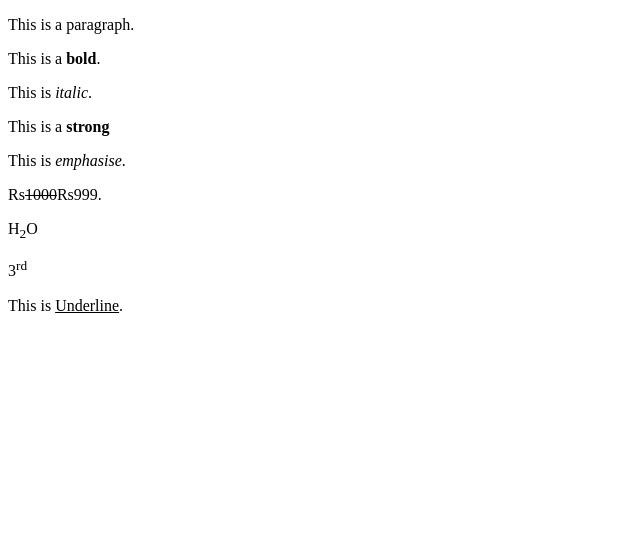
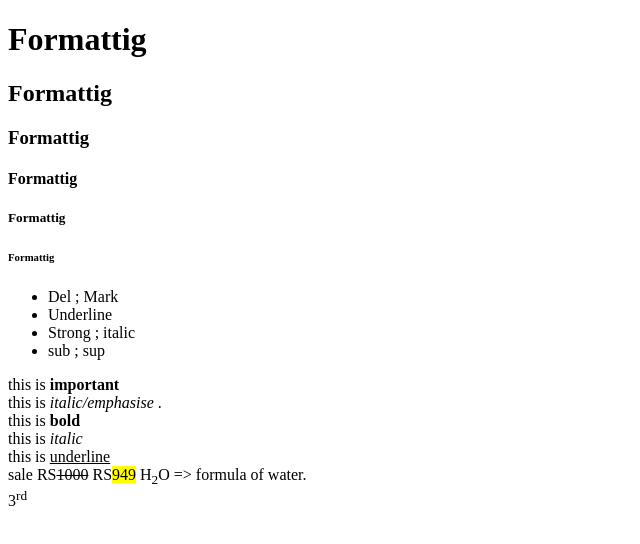
Before and after one commit to NehalAhmedQureshi/EASE-CODE-with-nehal, a plain HTML site: page 02_paraFormatting.html in a window 1280 px wide. Shown: the whole page, without its empty margins (0-640 px from the left). Drawn offline with Linux system fonts and the light colour scheme.

Commit message:
formatting class

```diff
--- a/02_paraFormatting.html
+++ b/02_paraFormatting.html
@@ -1,29 +1,40 @@
 <!DOCTYPE html>
 <html lang="en">
-
 <head>
-
     <title>Formatting</title>
 </head>
-
 <body>
 
-    <p>This is a paragraph.</p>
-    <p>This is a <b>bold</b>.</p>
-    <p>This is <i>italic</i>.</p>
+    <h1>Formattig</h1>
+    <h2>Formattig</h2>
+    <h3>Formattig</h3>
+    <h4>Formattig</h4>
+    <h5>Formattig</h5>
+    <h6>Formattig</h6>
 
-    <p>This is a <strong>strong</strong></p>
-    <p>This is <em>emphasise</em>.</p>
+    <ul>
+        <li>Del ; Mark</li>
+        <li> Underline </li>
+        <li> Strong ; italic</li>
+        <li> sub ; sup</li>
+    </ul>
 
-    <p>Rs<del>1000</del>Rs<ans>999</ans>.</p>
+    this is <strong> important </strong><br>
+    this is <em> italic/emphasise </em>. <br>
 
-    <p> H<sub>2</sub>O</p>
-    <p>3<sup>rd</sup></p>
+    <!-- not recomend -->
+    this is <b> bold </b><br>
+    this is <i>italic</i><br>
 
-    <p>This is <u>Underline</u>.</p>
+    this is <u> underline </u><br>
+
+    sale RS<del>1000</del> RS<mark>949</mark>
+
+    H<sub>2</sub>O  => formula of water. <br>
+    3<sup>rd</sup>
+
 
 
 
 </body>
-
 </html>
```
